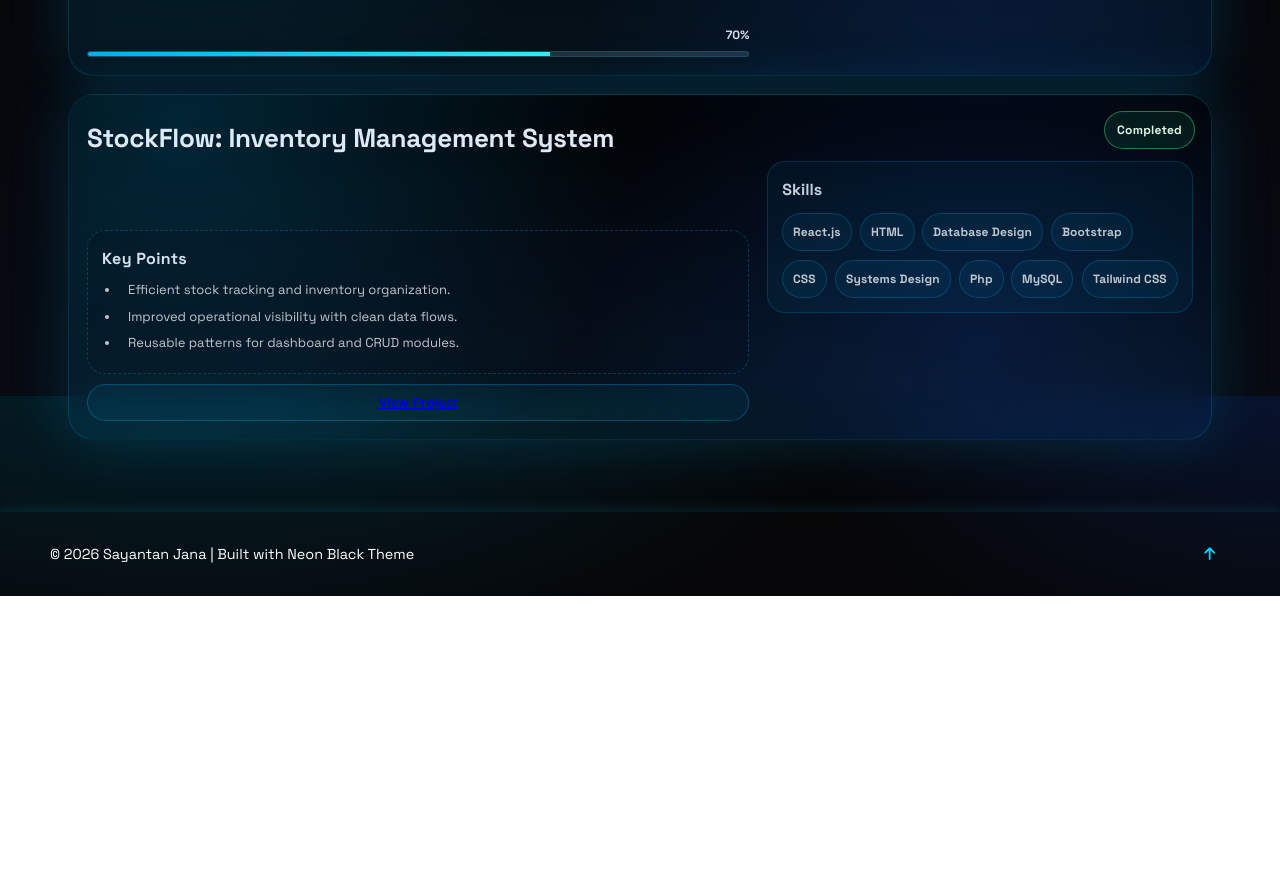
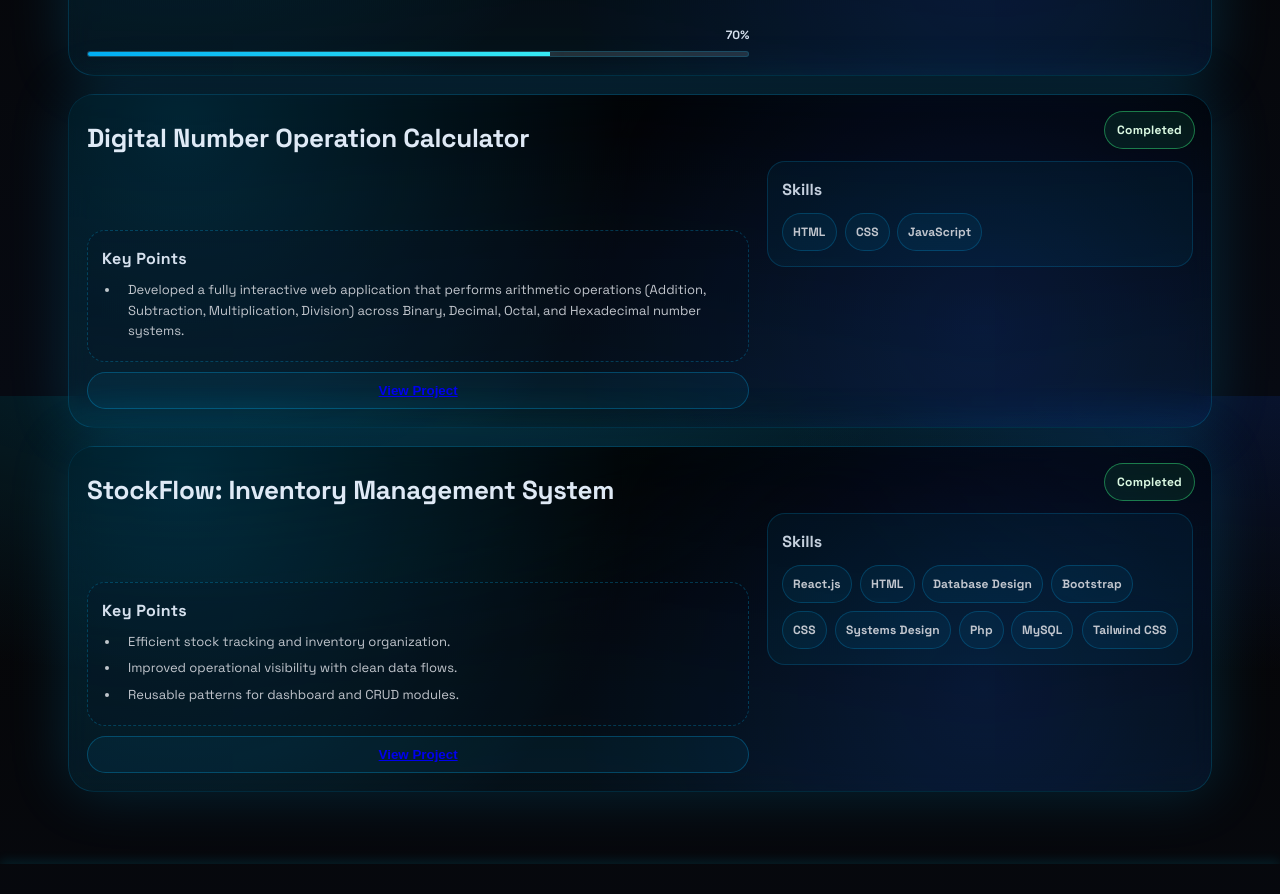
Before and after one commit to sayantanj05/My-Portfolio, a plain HTML site: page HTML/Projects.html in a window 1280 px wide. Shown: the part 3604-4498 px from the top of the page. Before the commit the page ends 4200 px from the top, so only its background shows below. Drawn offline with Linux system fonts and the light colour scheme.

Commit message:
Project Added

```diff
--- a/HTML/Projects.html
+++ b/HTML/Projects.html
@@ -487,6 +487,7 @@
        <section class="project-details reveal status-card stagger-7" data-project-status="in-progress" aria-labelledby="project-title-nexusgpt">
         <span class="status-pill status-in-progress" aria-label="Status: In Progress">In Progress</span>
 
+
         <div class="project-details-left">
           <div class="project-details-label"></div>
           <h3 class="project-details-title" id="project-title-nexusgpt">NexusGPT: AI-Powered Conversational Chatbot</h3>
@@ -540,13 +541,53 @@
         </div>
       </section>
 
-<!-- Horizontal Project Details card: Project 8 -->
+<!-- Horizontal Project Details card: Project 9 -->
+       <section class="project-details reveal status-card stagger-1" data-project-status="completed" aria-labelledby="project-title-digital-number-operation-calculator">
+        <span class="status-pill status-completed" aria-label="Status: Completed">Completed</span>
+
+        <div class="project-details-left">
+          <div class="project-details-label"></div>
+          <h3 class="project-details-title" id="project-title-digital-number-operation-calculator">Digital Number Operation Calculator</h3>
+
+          <p class="project-details-desc">
+            <span class="project-details-desc-preview"></span>
+            <span class="project-details-desc-full" aria-hidden="true"></span>
+          </p>
+
+          <div class="project-impact" aria-label="Results and impact">
+            <div class="impact-label">Key Points</div>
+            <ul class="impact-list">
+              <li>Developed a fully interactive web application that performs arithmetic operations (Addition, Subtraction, Multiplication, Division) across Binary, Decimal, Octal, and Hexadecimal number systems.</li>
+            </ul>
+          </div>
+
+          <button class="project-details-toggle" type="button" data-project-details-toggle aria-expanded="false">
+            <span class="toggle-link-wrap" aria-hidden="true">
+              <a class="toggle-link" href="YOUR_PROJECT_URL_HERE" data-project-details-url>View Project</a>
+            </span>
+          </button>
+        </div>
+
+        <div class="project-details-right" aria-label="Skillset">
+          <div class="project-details-meta">
+            <div class="meta-label">Skills</div>
+            <ul class="skill-list" aria-label="Skills">
+              <li>HTML</li>
+              <li>CSS</li>
+              <li>JavaScript</li>
+            </ul>
+          </div>
+        </div>
+      </section>
+
+<!-- Horizontal Project Details card: Project 10 -->
        <section class="project-details reveal status-card stagger-7" data-project-status="completed" aria-labelledby="project-title-stockflow">
         <span class="status-pill status-completed" aria-label="Status: Completed">Completed</span>
 
         <div class="project-details-left">
           <div class="project-details-label"></div>
           <h3 class="project-details-title" id="project-title-stockflow">StockFlow: Inventory Management System</h3>
+
 
           <p class="project-details-desc">
             <span class="project-details-desc-preview">
```
